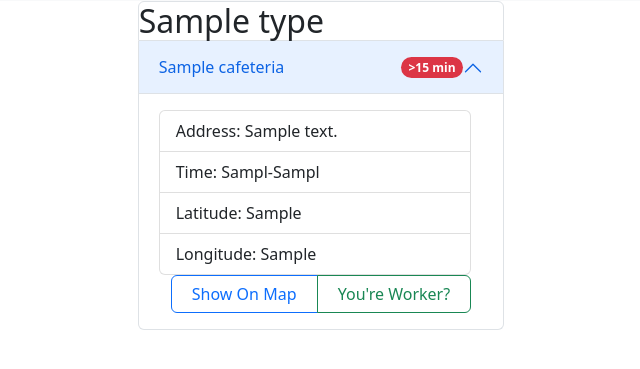
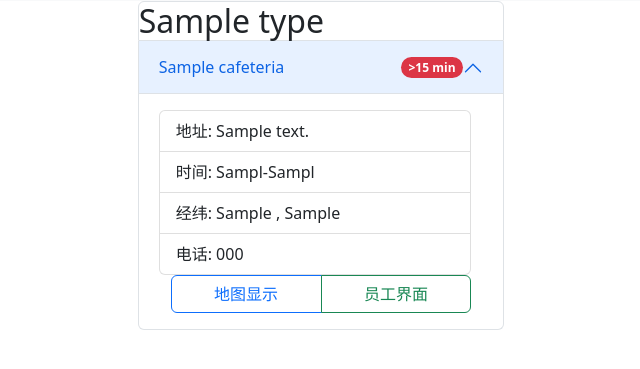
Before and after one commit to zztdw/cu, a Flask app: template frontend/templates/dashboard.html in a window 1280 px wide, after a click that opens the changed part. Shown: the part 77-446 px from the top of the page, without its empty margins (319-959 px from the left). Run offline with Flask 3, Linux system fonts and the light colour scheme; the template is opened without the code that fills it: most values are stand-ins (such as "Sample title", 1, 10 or a date in 2020); some libraries are stand-ins or nearby versions.

Commit message:
修改中文

```diff
--- a/backend/application/__init__.py
+++ b/backend/application/__init__.py
@@ -1,5 +1,3 @@
-
-
 # 导入 Flask 模块
 from flask import Flask
 # 导入 SQLAlchemy 相关模块
@@ -14,7 +12,8 @@ app = Flask(__name__)
 app.config['SECRET_KEY'] = '5791628bb0b13ce0c676dfde280ba245'
 
 # 创建数据库引擎对象，指定 SQLite 数据库文件的位置，并设置 check_same_thread=False 参数避免多线程问题
-db_engine = create_engine('sqlite:///db.sqlite?check_same_thread=False')
+db_engine = create_engine('sqlite:////Users/zztdw/Desktop/zzt‘s BiYeSheJi/cu/backend/db.sqlite', connect_args={'check_same_thread': False})
+
 # 创建自动映射基类对象
 Base = automap_base()
 # 使用 Base.prepare() 方法将数据库表格映射为 Python 类，并将映射好的类附加到 Base 对象上
--- a/frontend/templates/dashboard.html
+++ b/frontend/templates/dashboard.html
@@ -39,16 +39,16 @@
                                 <div class="container-fluid gap-4">
                                     <div class="row">
                                         <ul class="list-group">
-                                            <li class="list-group-item">Address: {{cafeteria.address}}</li>
-                                            <li class="list-group-item">Time: {{cafeteria.hours_open[:5]}}-{{cafeteria.hours_closed[:5]}}</li>
-                                            <li class="list-group-item">Latitude: {{cafeteria.coords_lat[:7]}}</li>
-                                            <li class="list-group-item">Longitude: {{cafeteria.coords_lon[:7]}}</li>
+                                            <li class="list-group-item">地址: {{cafeteria.address}}</li>
+                                            <li class="list-group-item">时间: {{cafeteria.hours_open[:5]}}-{{cafeteria.hours_closed[:5]}}</li>
+                                            <li class="list-group-item">经纬: {{cafeteria.coords_lat[:7]}} , {{cafeteria.coords_lon[:7]}}</li>
+                                            <li class="list-group-item">电话: {{cafeteria.tele[:7]}}</li>
                                         </ul>
                                     </div>
                                     <div class="row">
                                         <div class="btn-group" role="group">
-                                            <a type="button" class="btn btn-outline-primary" href="/map?highlight={{cafeteria.id}}">Show On Map</a>
-                                            <a type="button" class="btn btn-outline-success" onClick="login('{{cafeteria.id}}')">You're Worker?</a>
+                                            <a type="button" class="btn btn-outline-primary" href="/map?highlight={{cafeteria.id}}">地图显示</a>
+                                            <a type="button" class="btn btn-outline-success" onClick="login('{{cafeteria.id}}')">员工界面</a>
                                           </div>
                                     </div>
                                 </div>
```
Also changed, not shown: backend/db.sqlite, 1 other file.
